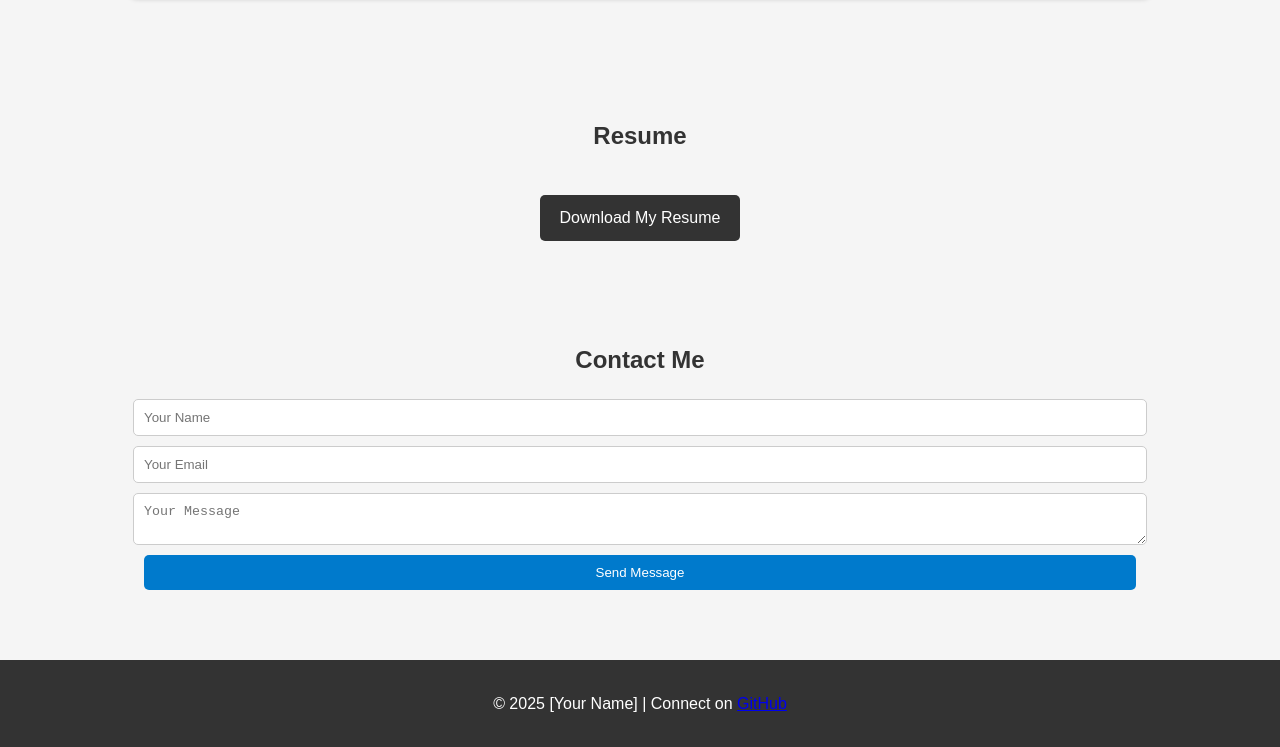
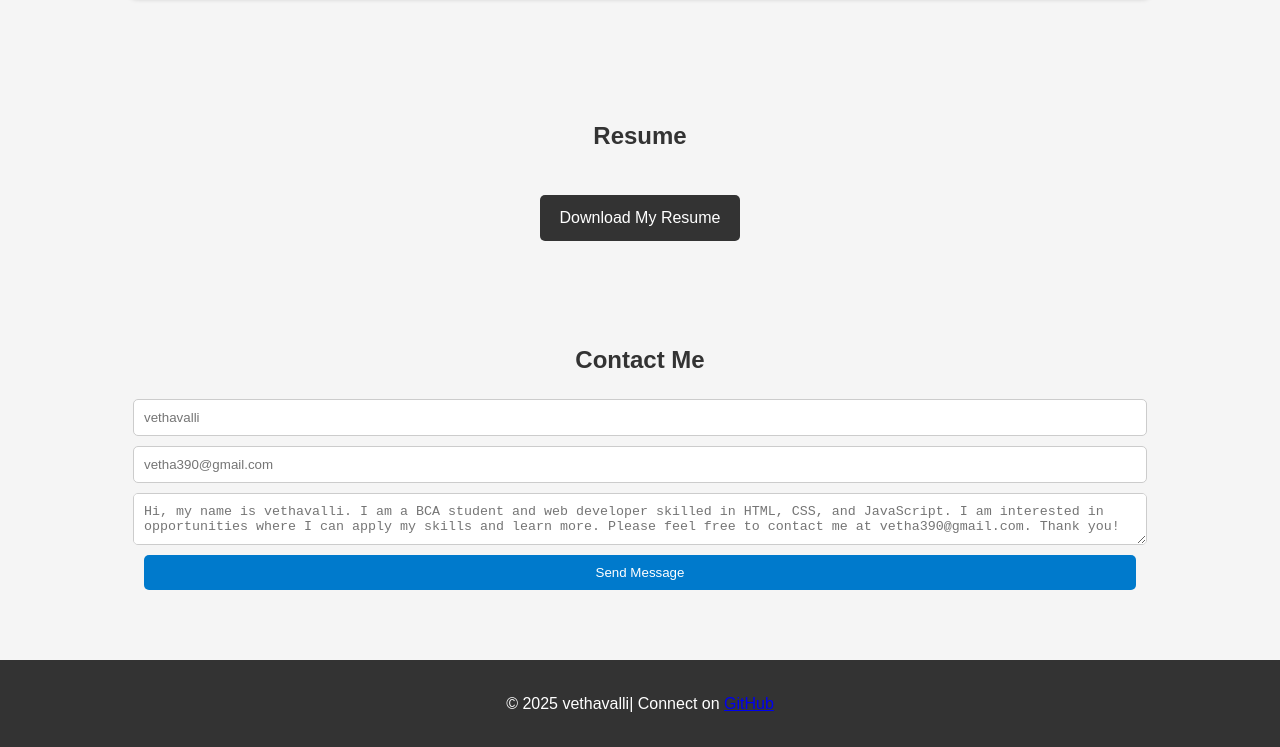
Before and after one commit to vetha-valli/Digital-protfolio-, a plain HTML site: page index.html in a window 1280 px wide. Shown: the part 1183-1930 px from the top of the page. Drawn offline with Linux system fonts and the light colour scheme.

Commit message:
index.html

```diff
--- a/index.html
+++ b/index.html
@@ -10,7 +10,7 @@
   <!-- Home Section -->
   <header>
     <h1>Welcome to My Portfolio</h1>
-    <p>Hi, I am [Your Name] | Aspiring Full Stack Developer</p>
+    <p>Hi, I am Vethavalli| Aspiring Full Stack Developer</p>
     <a href="#about" class="btn">Explore</a>
   </header>
 
@@ -57,17 +57,18 @@
   <section id="contact">
     <h2>Contact Me</h2>
     <form id="contactForm">
-      <input type="text" placeholder="Your Name" required>
-      <input type="email" placeholder="Your Email" required>
-      <textarea placeholder="Your Message"></textarea>
+      <input type="text" placeholder="vethavalli" required>
+      <input type="email" placeholder="vetha390@gmail.com" required>
+      <textarea placeholder="Hi, my name is vethavalli. I am a BCA student and web developer skilled in HTML, CSS, and JavaScript. I am interested in opportunities where I can apply my skills and learn more. Please feel free to contact me at vetha390@gmail.com. Thank you!
+        "></textarea>
       <button type="submit">Send Message</button>
     </form>
   </section>
 
   <!-- Footer -->
   <footer>
-    <p>© 2025 [Your Name] | Connect on
-      <a href="https://github.com/yourusername">GitHub</a>
+    <p>© 2025 vethavalli| Connect on
+      <a href="https://github.com/vetha-valli">GitHub</a>
     </p>
   </footer>
 
```
